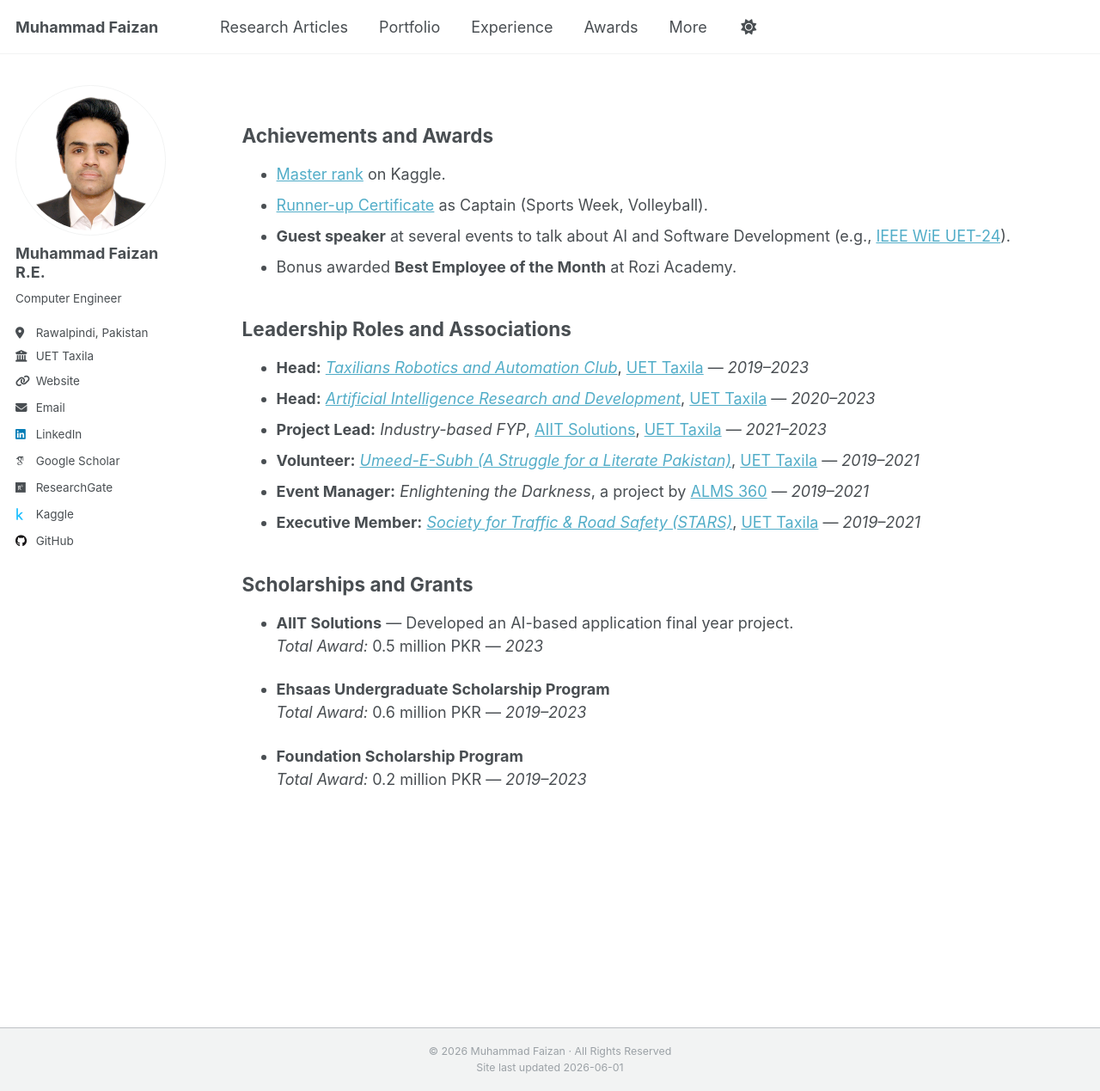
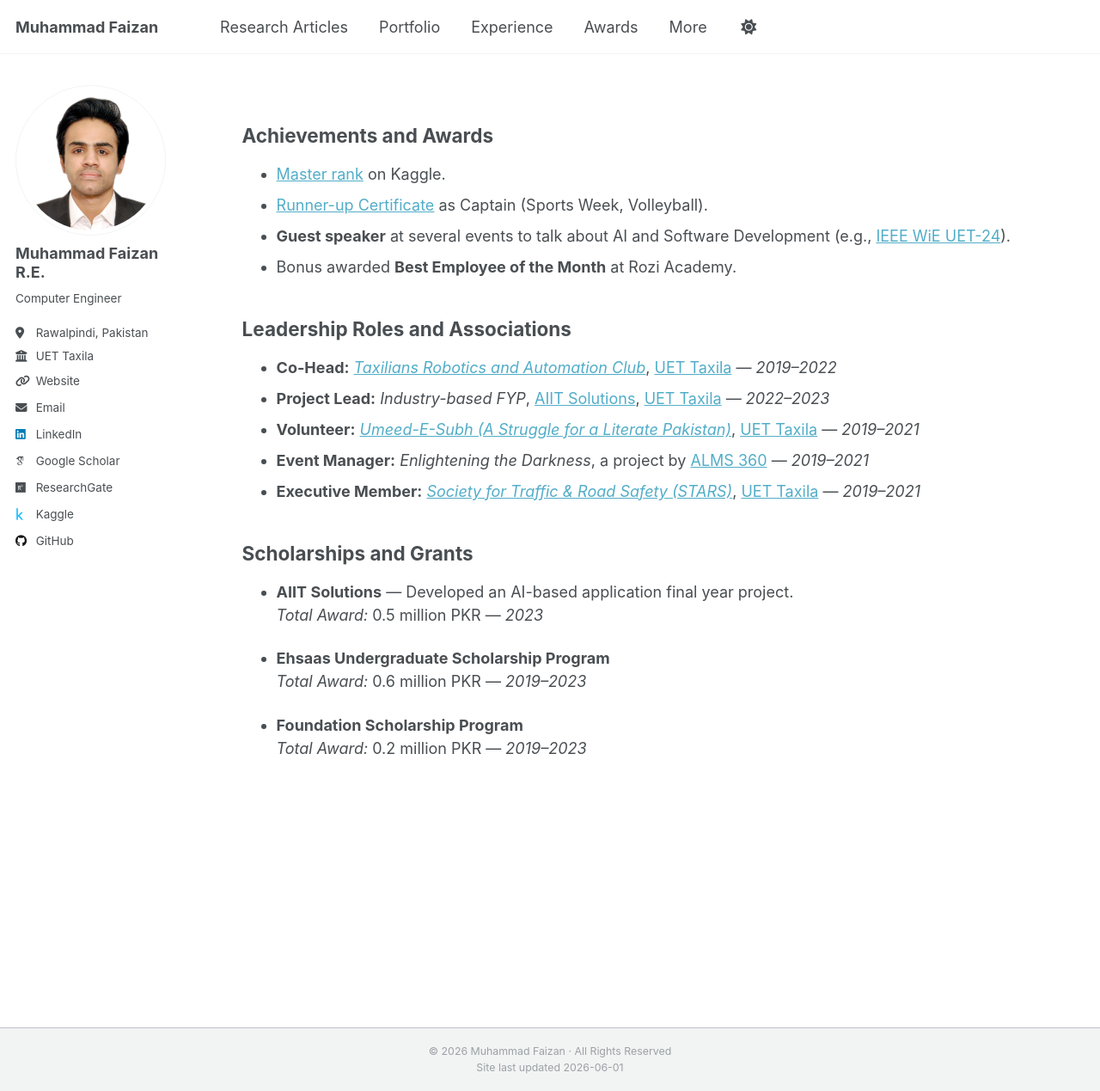
Before and after one commit to MuhammadFaizan99/MuhammadFaizan99.github.io, a Jekyll site: the page built from _pages/awards.md, in a window 1280 px wide and 1269 px high. Shown: the whole window at 86% size. Built offline with Jekyll 4.4.1, drawn with Linux system fonts in a browser that asks for light colours; some web fonts are replaced; a script that is not in the unit is left out.

Commit message:
Update awards.md

```diff
--- a/_pages/awards.md
+++ b/_pages/awards.md
@@ -17,9 +17,8 @@ redirect_from:
 
 ## Leadership Roles and Associations
 
-- **Head:** *[Taxilians Robotics and Automation Club](https://trac.com.pk/)*, [UET Taxila](https://www.uettaxila.edu.pk) — *2019–2023*
-- **Head:** *[Artificial Intelligence Research and Development](https://www.linkedin.com/in/artificial-intelligence-research-and-development-society-uet-taxila-7401b2224/?originalSubdomain=pk)*, [UET Taxila](https://www.uettaxila.edu.pk) — *2020–2023*
-- **Project Lead:** *Industry-based FYP*, [AIIT Solutions](https://aiitsolutions.com/), [UET Taxila](https://www.uettaxila.edu.pk) — *2021–2023*
+- **Co-Head:** *[Taxilians Robotics and Automation Club](https://trac.com.pk/)*, [UET Taxila](https://www.uettaxila.edu.pk) — *2019–2022*
+- **Project Lead:** *Industry-based FYP*, [AIIT Solutions](https://aiitsolutions.com/), [UET Taxila](https://www.uettaxila.edu.pk) — *2022–2023*
 - **Volunteer:** *[Umeed-E-Subh (A Struggle for a Literate Pakistan)](https://www.linkedin.com/company/umeed-e-subh-uet-taxila/?originalSubdomain=pk)*, [UET Taxila](https://www.uettaxila.edu.pk) — *2019–2021*
 - **Event Manager:** *Enlightening the Darkness*, a project by [ALMS 360](https://alms360.org/) — *2019–2021*
 - **Executive Member:** *[Society for Traffic & Road Safety (STARS)](https://www.linkedin.com/company/society-for-traffic-road-safety-stars-uet-taxila/posts/?feedView=all)*, [UET Taxila](https://www.uettaxila.edu.pk) — *2019–2021*
```
